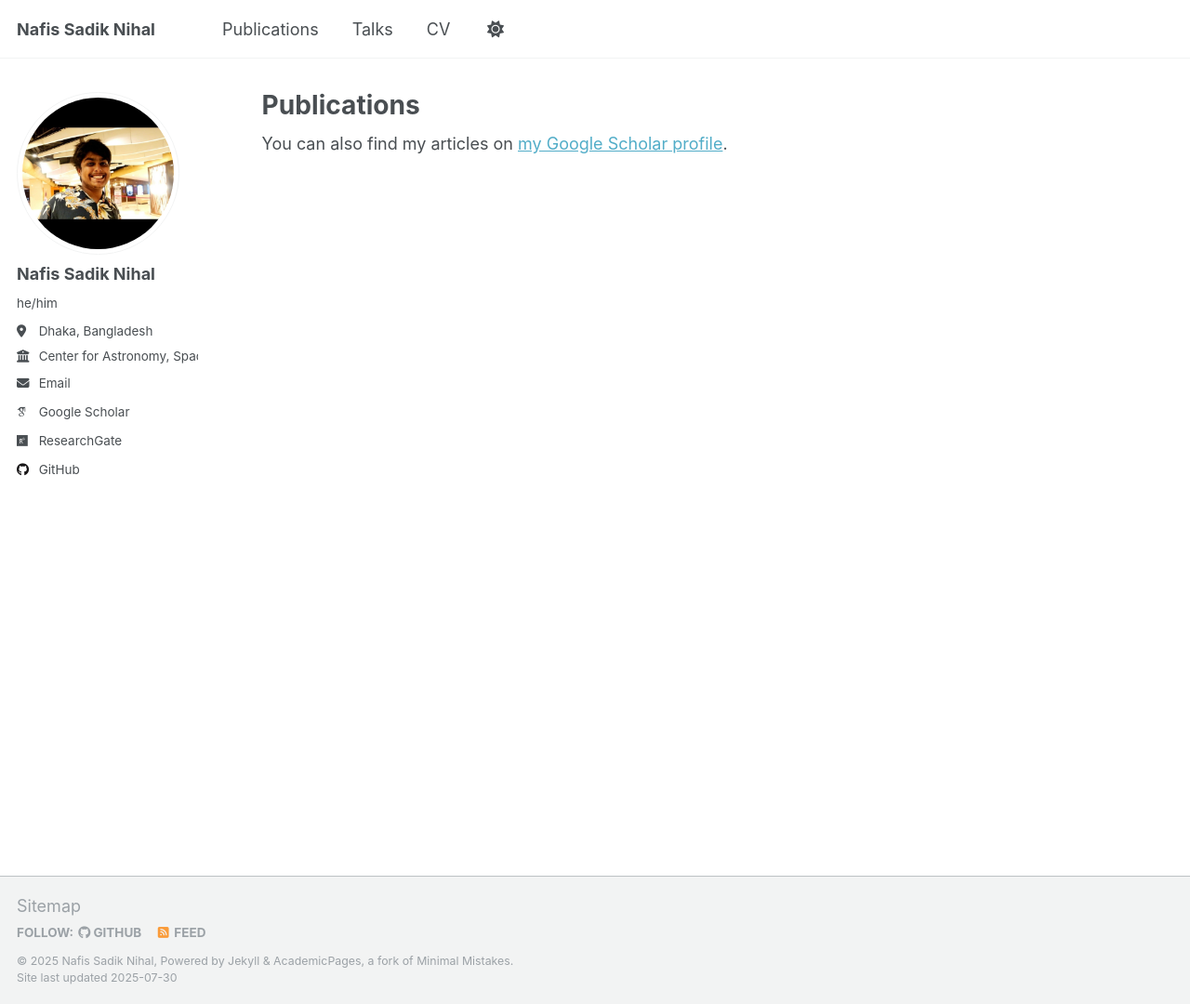
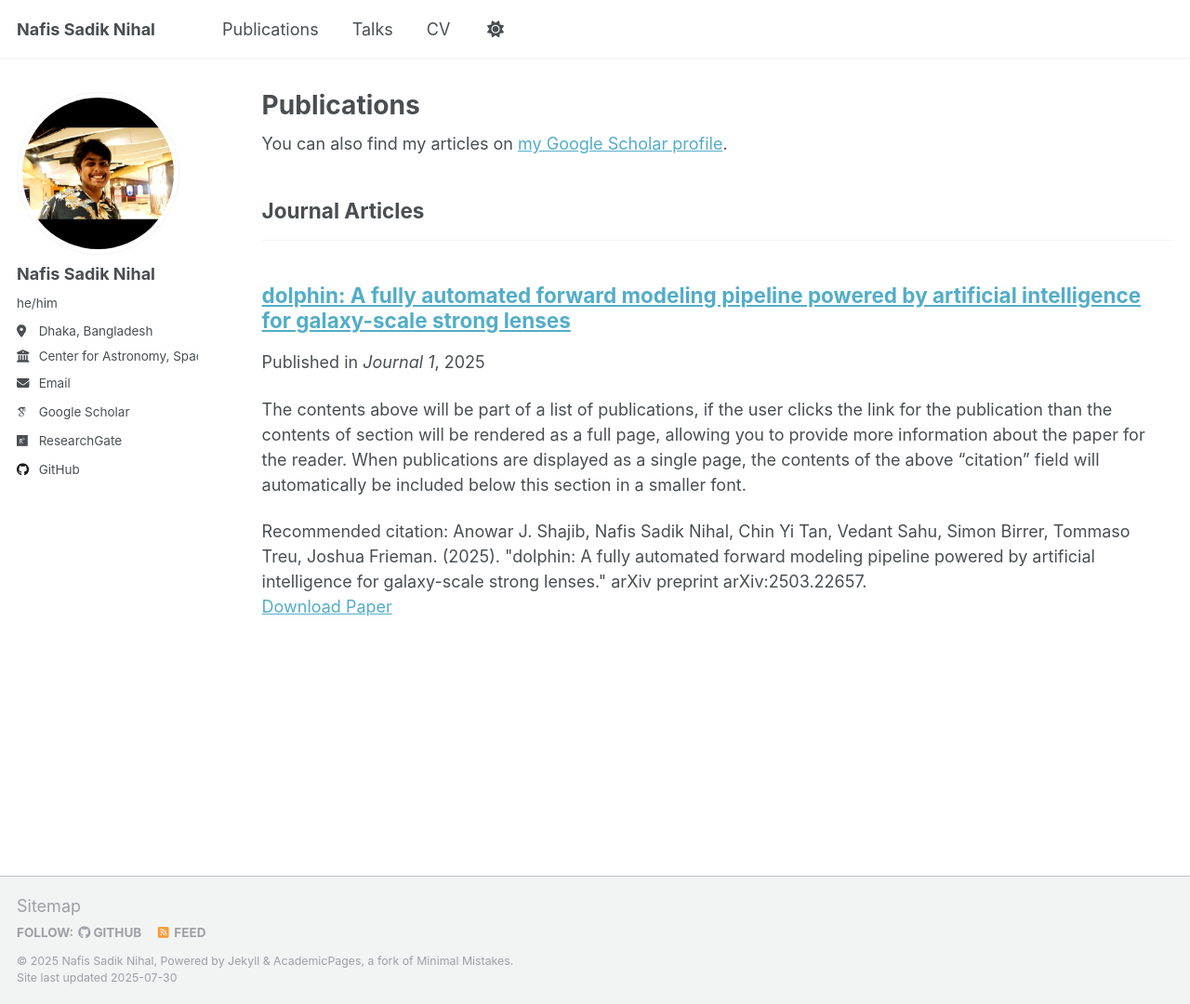
Before and after one commit to pensive-aristocrat/pensive-aristocrat.github.io, a Jekyll site: the page built from _pages/publications.html, in a window 1280 px wide and 1080 px high. Shown: the whole window at 93% size. Built offline with Jekyll 4.4.1, drawn with Linux system fonts in a browser that asks for light colours; some web fonts are replaced; a script that is not in the unit is left out; a file with an impossible date is left out.

Commit message:
Update dolphin2025.md

```diff
--- a/_publications/dolphin2025.md
+++ b/_publications/dolphin2025.md
@@ -2,12 +2,13 @@
 title: "dolphin: A fully automated forward modeling pipeline powered by artificial intelligence for galaxy-scale strong lenses"
 collection: publications
 category: manuscripts
-permalink: "http://pensive-aristocrat.github.io/files/2503.22657v1.pdf"
+permalink: /publication/dolphin2025
 excerpt: #'This paper is about the number 1. The number 2 is left for future work.'
-date: 2025-28-03
-venue: #'Journal 1'
-slidesurl: #'http://academicpages.github.io/files/slides1.pdf'
-paperurl: 'https://arxiv.org/abs/2503.22657'
+date: 2025-03-28
+venue: 'Journal 1'
+slidesurl: #'http://pensive-aristocrat.github.io/files/slides1.pdf'
+paperurl: 'http://pensive-aristocrat.github.io/files/2503.22657v1.pdf'
 bibtexurl: #'http://pensive-aristocrat.github.io/files/bibtex1.bib'
-citation: 'Anowar J. Shajib and Nafis Sadik Nihal and Chin Yi Tan and Vedant Sahu and Simon Birrer and Tommaso Treu and Joshua Frieman. (2025). "dolphin: A fully automated forward modeling pipeline powered by artificial intelligence for galaxy-scale strong lenses." arXiv preprint arXiv:2503.22657.'
+citation: 'Anowar J. Shajib, Nafis Sadik Nihal, Chin Yi Tan, Vedant Sahu, Simon Birrer, Tommaso Treu, Joshua Frieman. (2025). "dolphin: A fully automated forward modeling pipeline powered by artificial intelligence for galaxy-scale strong lenses." arXiv preprint arXiv:2503.22657. '
 ---
+The contents above will be part of a list of publications, if the user clicks the link for the publication than the contents of section will be rendered as a full page, allowing you to provide more information about the paper for the reader. When publications are displayed as a single page, the contents of the above "citation" field will automatically be included below this section in a smaller font.
```
